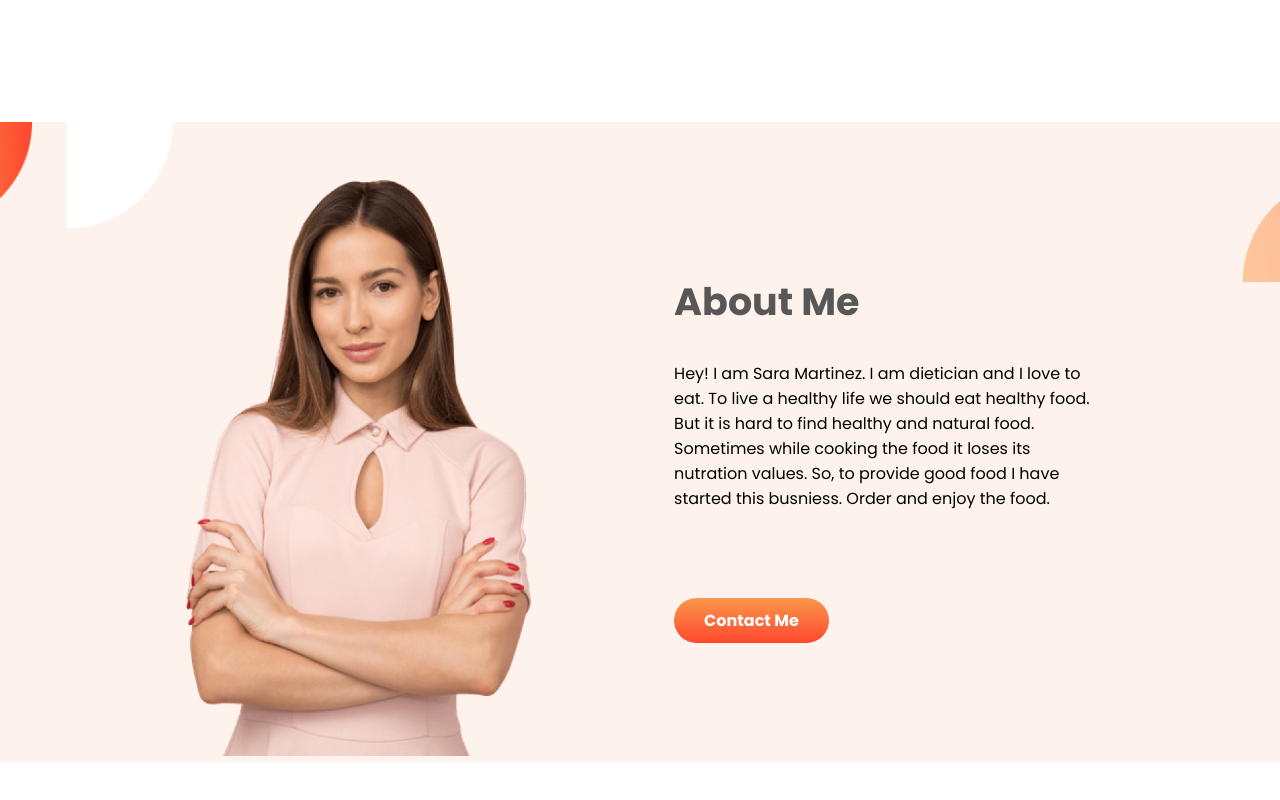
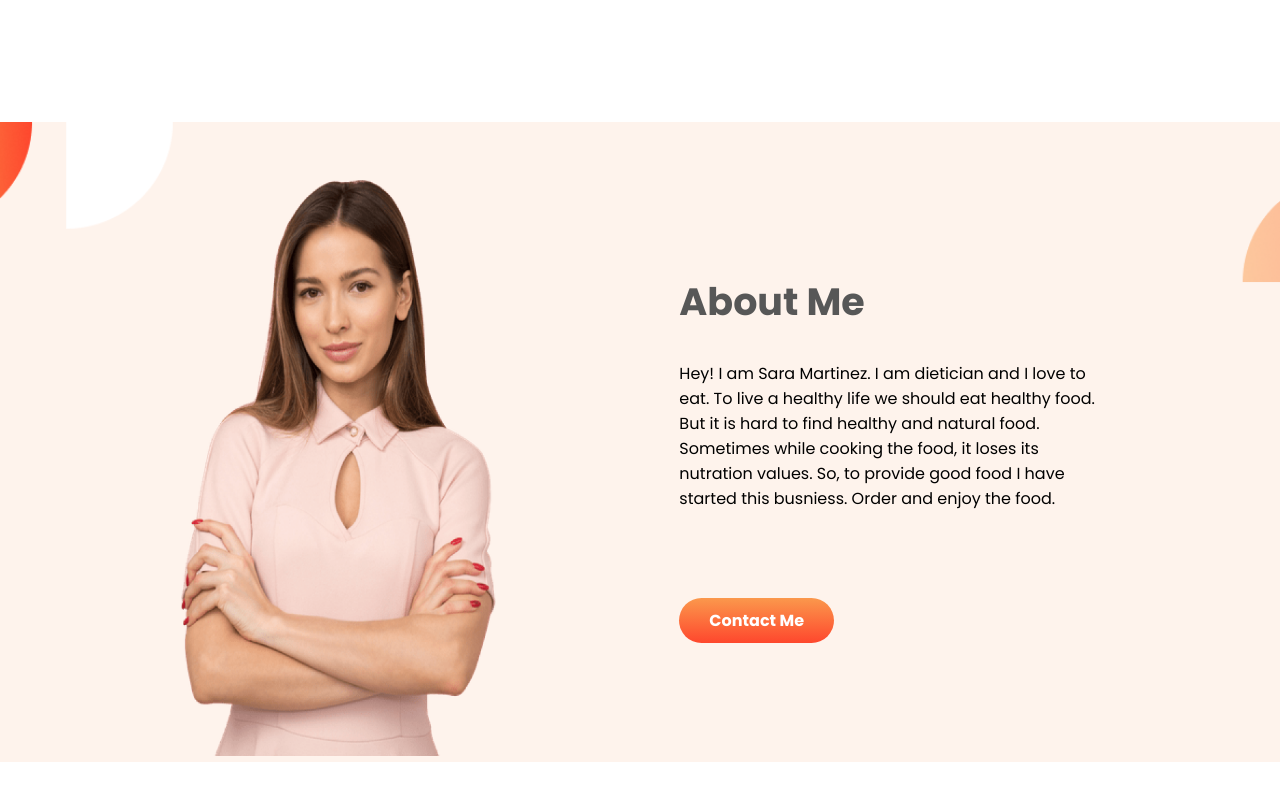
Before and after one commit to mahim-2790/food-network, a plain HTML site: page index.html in a window 1280 px wide. Shown: the part 898-1698 px from the top of the page. Drawn offline with Linux system fonts and the light colour scheme.

Commit message:
about section fixed

```diff
--- a/index.html
+++ b/index.html
@@ -48,7 +48,7 @@
         <div id="about-text">
             <h1 class="head-text">About Me</h1>
             <p>Hey! I am Sara Martinez. I am dietician and I love to eat. To live a healthy life we should eat healthy
-                food. But it is hard to find healthy and natural food. Sometimes while cooking the food it loses its
+                food. But it is hard to find healthy and natural food. Sometimes while cooking the food, it loses its
                 nutration values. So, to provide good food I have started this busniess. Order and enjoy the food.</p>
 
             <a href="https://www.facebook.com/mohiuddin.mahim.58" class="btn" target="_blank">Contact Me</a>
--- a/style.css
+++ b/style.css
@@ -86,8 +86,9 @@ a {
 
 #about-image {
   padding-top: 5%;
-  width: 33%;
+  width: 30%;
   height: 90%;
+  margin-right: 5%;
 }
 #about-text {
   width: 40%;
```
